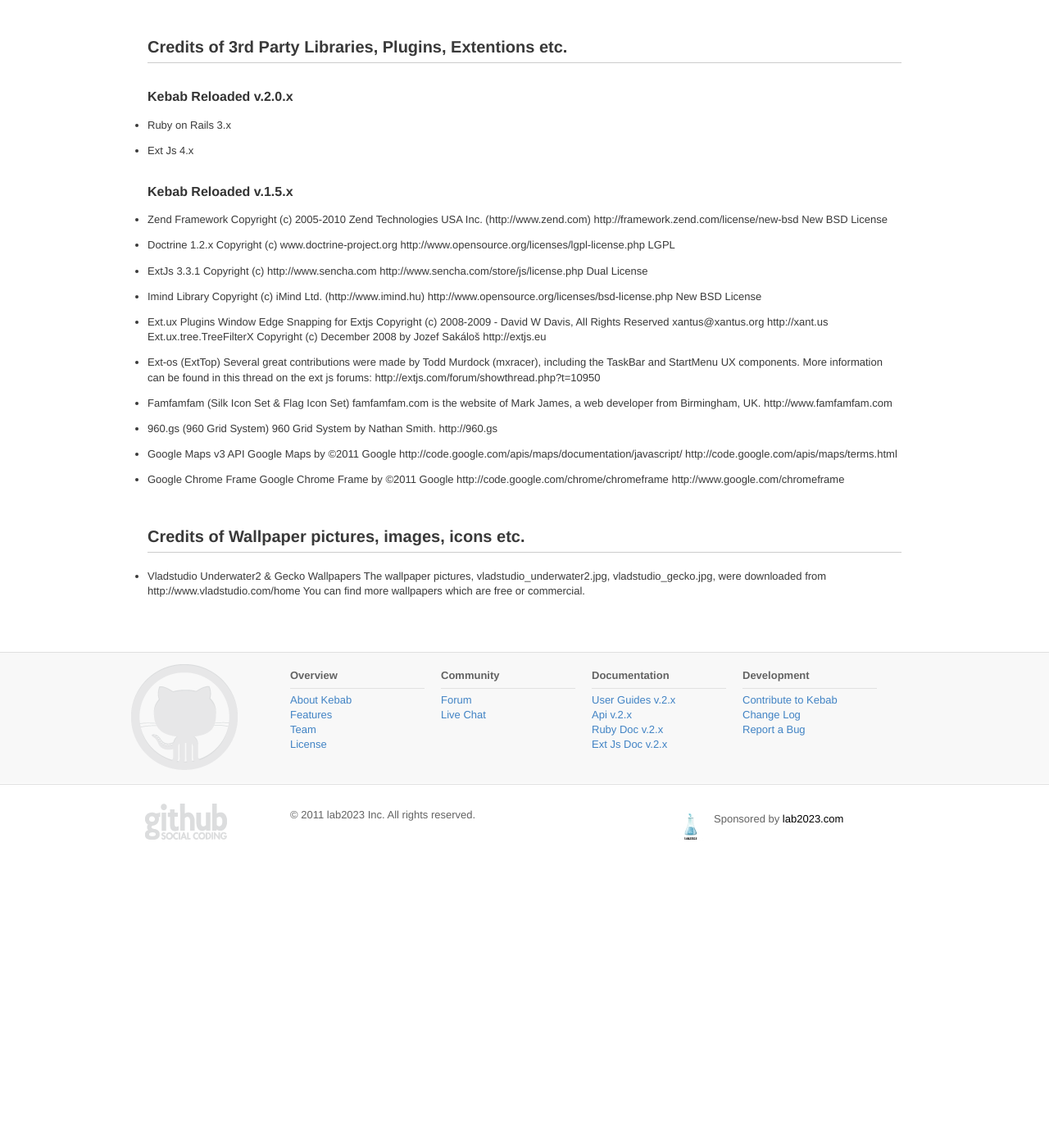
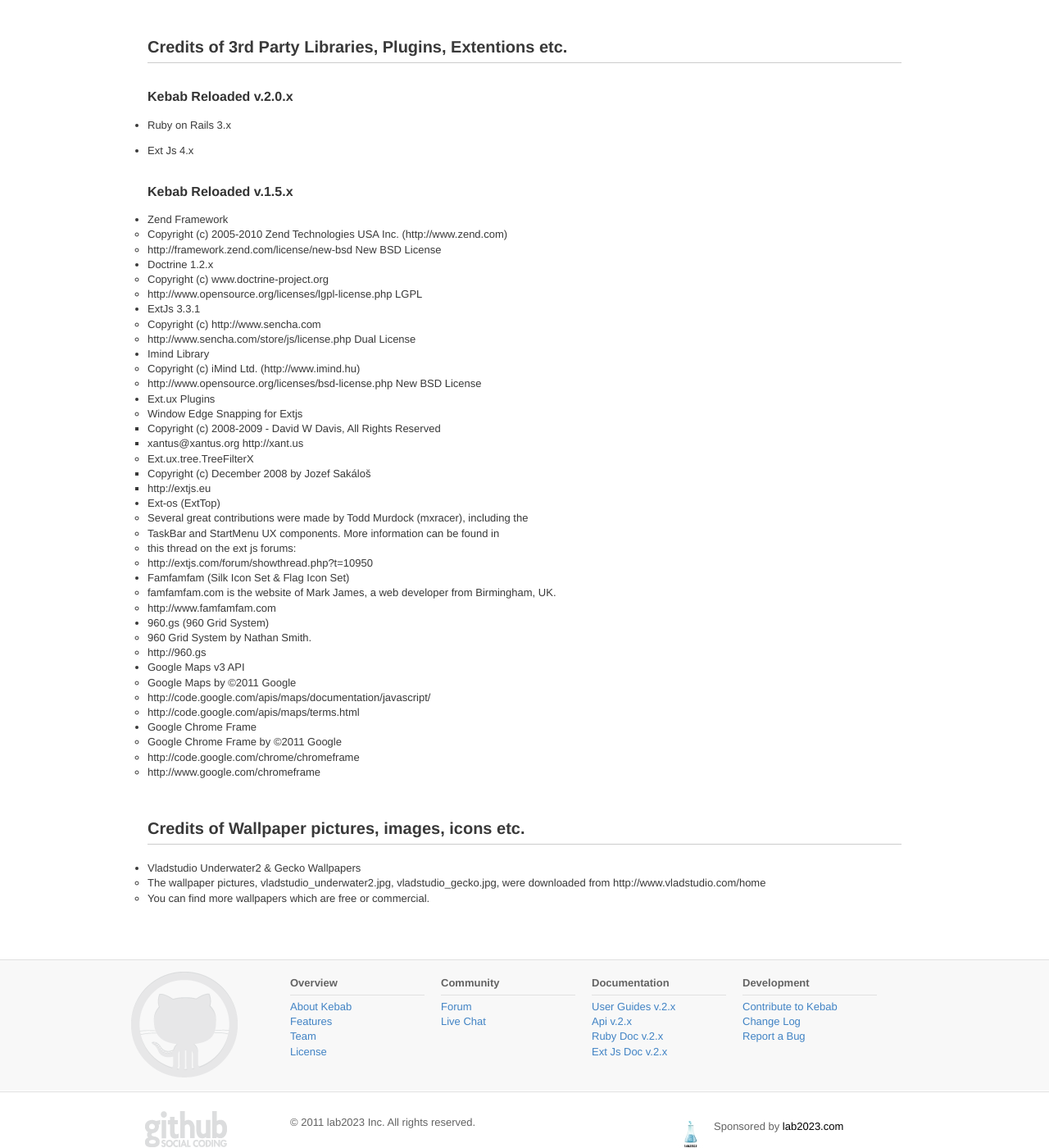
Before and after one commit to lab2023/kebab-project.com, a Jekyll site: the page built from overview/license.md, in a window 1280 px wide and 1400 px high, scrolled down 401 px. Shown: the whole window at 82% size. Built offline with Jekyll 4.4.1, drawn with Linux system fonts in a browser that asks for light colours; before the commit the page ends 1458 px from its top, so only the background shows below that.

```diff
--- a/overview/license.md
+++ b/overview/license.md
@@ -33,56 +33,55 @@
 ## Kebab Reloaded v.1.5.x
 
 - Zend Framework
-    Copyright (c) 2005-2010 Zend Technologies USA Inc. (http://www.zend.com)
-    http://framework.zend.com/license/new-bsd     New BSD License
+    * Copyright (c) 2005-2010 Zend Technologies USA Inc. (http://www.zend.com)
+    * http://framework.zend.com/license/new-bsd     New BSD License
 
 - Doctrine 1.2.x
-    Copyright (c) www.doctrine-project.org
-    http://www.opensource.org/licenses/lgpl-license.php LGPL
+    * Copyright (c) www.doctrine-project.org
+    * http://www.opensource.org/licenses/lgpl-license.php LGPL
 
 - ExtJs 3.3.1
-    Copyright (c) http://www.sencha.com
-    http://www.sencha.com/store/js/license.php Dual License
+    * Copyright (c) http://www.sencha.com
+    * http://www.sencha.com/store/js/license.php Dual License
 
 - Imind Library
-    Copyright (c) iMind Ltd. (http://www.imind.hu)
-    http://www.opensource.org/licenses/bsd-license.php New BSD License
+    * Copyright (c) iMind Ltd. (http://www.imind.hu)
+    * http://www.opensource.org/licenses/bsd-license.php New BSD License
 
 - Ext.ux Plugins
-    Window Edge Snapping for Extjs
-        Copyright (c) 2008-2009 - David W Davis, All Rights Reserved
-        xantus@xantus.org http://xant.us
-    Ext.ux.tree.TreeFilterX
-        Copyright (c) December 2008 by Jozef Sakáloš
-        http://extjs.eu
+    * Window Edge Snapping for Extjs
+        * Copyright (c) 2008-2009 - David W Davis, All Rights Reserved
+        * xantus@xantus.org http://xant.us
+    * Ext.ux.tree.TreeFilterX
+        * Copyright (c) December 2008 by Jozef Sakáloš
+        * http://extjs.eu
 
 - Ext-os (ExtTop)
-    Several great contributions were made by Todd Murdock (mxracer), including the
-    TaskBar and StartMenu UX components. More information can be found in
-    this thread on the ext js forums:
-    http://extjs.com/forum/showthread.php?t=10950
+    * Several great contributions were made by Todd Murdock (mxracer), including the
+    * TaskBar and StartMenu UX components. More information can be found in
+    * this thread on the ext js forums:
+    * http://extjs.com/forum/showthread.php?t=10950
 
 - Famfamfam (Silk Icon Set & Flag Icon Set)
-    famfamfam.com is the website of Mark James, a web developer from Birmingham, UK.
-    http://www.famfamfam.com
+    * famfamfam.com is the website of Mark James, a web developer from Birmingham, UK.
+    * http://www.famfamfam.com
 
 - 960.gs (960 Grid System)
-    960 Grid System by Nathan Smith.
-    http://960.gs
+    * 960 Grid System by Nathan Smith.
+    * http://960.gs
 
 - Google Maps v3 API
-    Google Maps by ©2011 Google
-    http://code.google.com/apis/maps/documentation/javascript/
-    http://code.google.com/apis/maps/terms.html
+    * Google Maps by ©2011 Google
+    * http://code.google.com/apis/maps/documentation/javascript/
+    * http://code.google.com/apis/maps/terms.html
 
 - Google Chrome Frame
-    Google Chrome Frame by ©2011 Google
-    http://code.google.com/chrome/chromeframe
-    http://www.google.com/chromeframe
+    * Google Chrome Frame by ©2011 Google
+    * http://code.google.com/chrome/chromeframe
+    * http://www.google.com/chromeframe
 
 # Credits of Wallpaper pictures, images, icons etc.
 
 - Vladstudio Underwater2 & Gecko Wallpapers
-    The wallpaper pictures, vladstudio_underwater2.jpg, vladstudio_gecko.jpg,
-    were downloaded from http://www.vladstudio.com/home
-    You can find more wallpapers which are free or commercial.
+    * The wallpaper pictures, vladstudio_underwater2.jpg, vladstudio_gecko.jpg, were downloaded from http://www.vladstudio.com/home
+    * You can find more wallpapers which are free or commercial.
```
Also changed, not shown: overview/team.md (+2 -2 lines).
